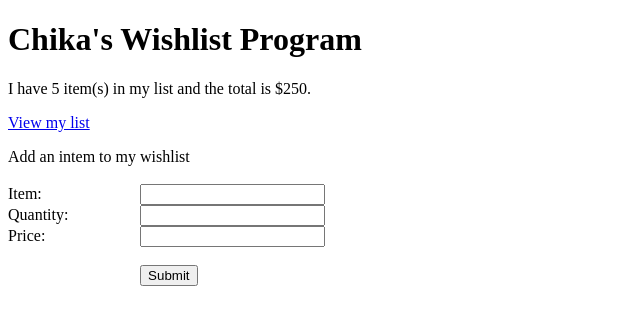
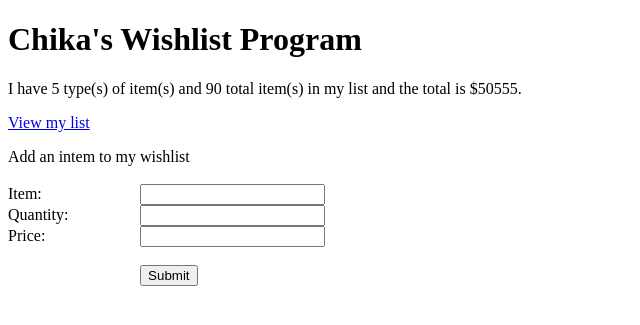
Before and after one commit to jahrik/flask_wishlist, a Flask app: page / in a window 1280 px wide. Shown: the top 325 px of the page, without its empty margins (0-640 px from the left). Run offline with Flask 2, Linux system fonts and the light colour scheme.

Commit message:
Add csv file list.txt.  Read in the list if dictionaries from csv file.  get totals ets... Add item types, Create vew template, but I didn't see that you alread had a view html page.  View template has a back button.

```diff
--- /dev/null
+++ b/list.txt
@@ -0,0 +1,6 @@
+name,quantity,price
+keyboard,2,110
+mouse,3,10
+rock,5,1
+ball,30,10
+alligator,50,1000
--- /dev/null
+++ b/requirements.txt
@@ -0,0 +1,5 @@
+Flask==0.10.1
+itsdangerous==0.24
+Jinja2==2.7.3
+MarkupSafe==0.23
+Werkzeug==0.10.4
--- a/server.py
+++ b/server.py
@@ -5,14 +5,23 @@ from wishlist import Wishlist
 app = Flask(__name__)
 app.debug = True
 
+
 @app.route('/')
 def home():
     wishlist = Wishlist()
-    # items = wishlist.get_list()
-    items = wishlist.total_count()
+    items = wishlist.get_list()
+    for item in items:
+        items = wishlist.total_count()
+        types = wishlist.total_type()
     total = wishlist.total_cost()
-    # return render_template('index.html', num_item=len(items), total=total)
-    return render_template('index.html', num_item=items, total=total)
+    return render_template('index.html', type_item=types, num_item=items, total=total)
+
+
+@app.route('/view')
+def view():
+    wishlist = Wishlist()
+    items = wishlist.get_list()
+    return render_template('view.html', items=items)
 
 
 @app.route('/dan')
--- a/templates/index.html
+++ b/templates/index.html
@@ -7,8 +7,8 @@
 
 <body>
 <h1>Chika's Wishlist Program</h1>
-<p>I have {{num_item}} item(s) in my list and the total is ${{total}}.</p>
-<p><a href="view.html">View my list</a></p>
+<p>I have {{type_item}} type(s) of item(s) and {{num_item}} total item(s) in my list and the total is ${{total}}.</p>
+<p><a href="view">View my list</a></p>
 <form id="form1" name="form1" method="post" action="">
   <table width="95%" border="0" cellspacing="0" cellpadding="0">
     <tr>
--- a/wishlist.py
+++ b/wishlist.py
@@ -1,30 +1,48 @@
+import csv
+import os
+
+
 class Wishlist:
+
     def __init__(self):
         pass
 
     def read_csv(self):
-        # add real logic to read list from CSV file.
-        # csv dict reader
-        return [{"name":"keyboard", "quantity":2, "price":110},
-                {"name":"mouse", "quantity":3, "price":10}]
+        '''Read in csv file'''
+        filename = 'list.txt'
+        if not os.path.isfile(filename):
+            return []
+        rows = csv.DictReader(open(filename))
+        items = [row for row in rows]
+        return items
 
     def write_csv(self):
+        '''Write out csv file'''
         pass
 
     def get_list(self):
+        # This function seams redundant to me.
+        # Can we just use read_csv()?
         items = self.read_csv()
         return items
+
+    def total_type(self):
+        items = self.get_list()
+        total = 0
+        for item in items:
+            total += 1
+        return total
 
     def total_count(self):
         items = self.get_list()
         total = 0
         for item in items:
-            total += item['quantity']
+            total += int(item['quantity'])
         return total
 
     def total_cost(self):
         items = self.get_list()
         total = 0
         for item in items:
-            total += item['price'] * item['quantity']
+            total += int(item['price']) * int(item['quantity'])
         return total
```
Also changed, not shown: templates/view.html (added, +21 -0 lines).
